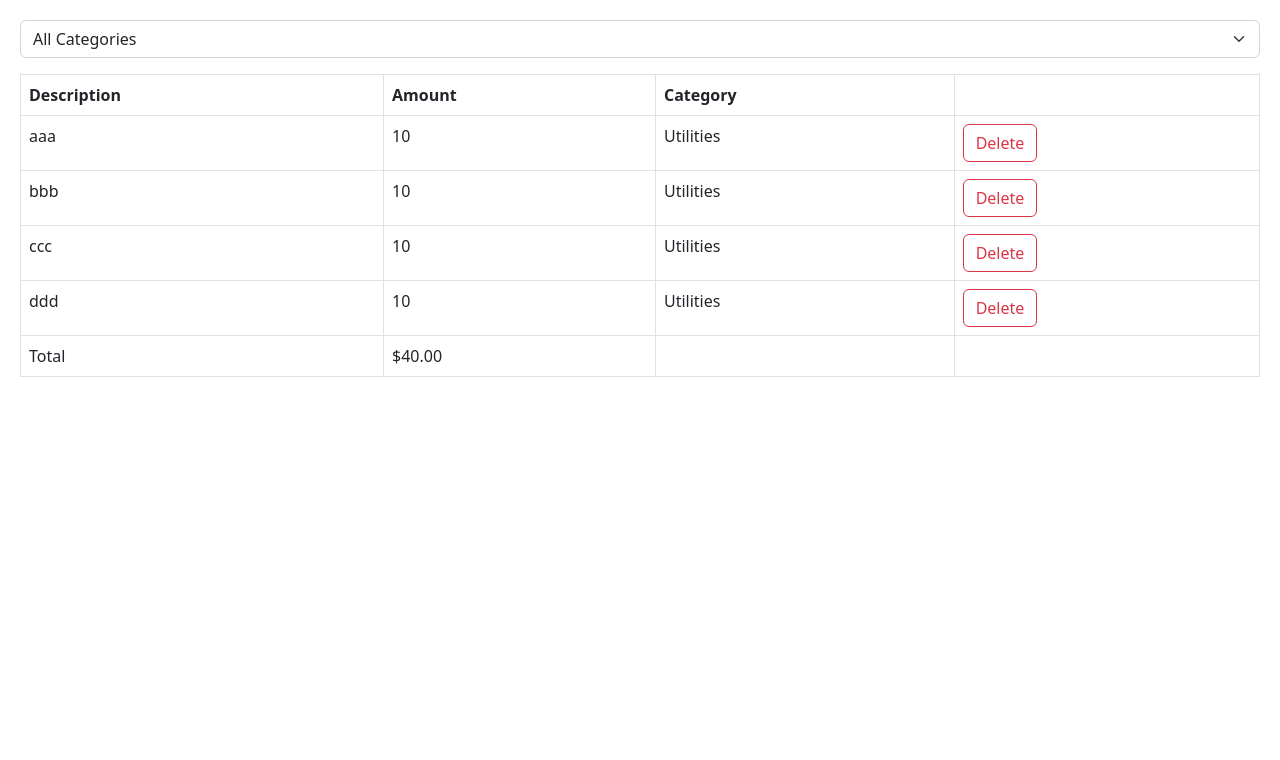
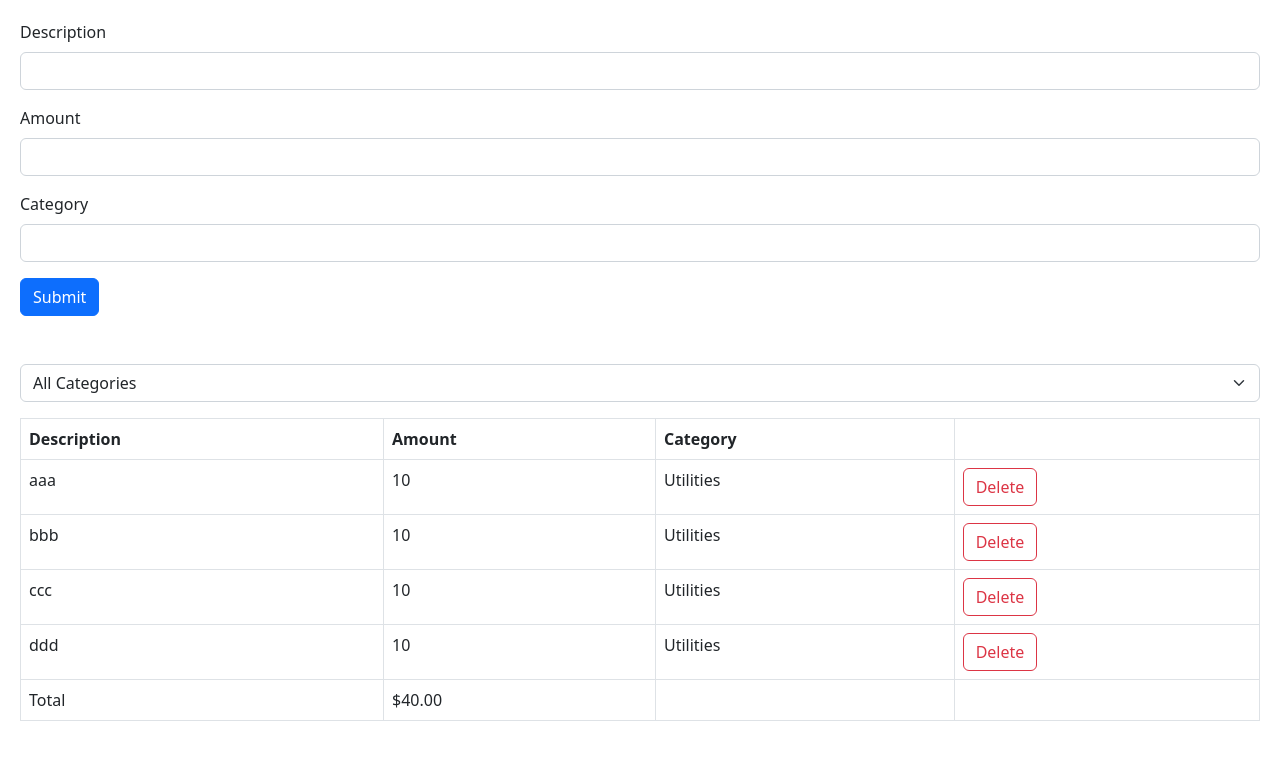
Before and after one commit to twcarbone/mosh-react-part-1, a React (Vite) app: page / in a window 1280 px wide. Shown: the top 760 px of the page. Built offline with nearby package versions, Linux system fonts and the light colour scheme.

Commit message:
Building Forms - Building ExpenseList - Part 3

```diff
--- a/src/App.tsx
+++ b/src/App.tsx
@@ -1,7 +1,10 @@
 import { useState } from "react";
 
 import ExpenseFilter from "./expense-tracker/components/ExpenseFilter";
+import ExpenseForm from "./expense-tracker/components/ExpenseForm";
 import ExpenseList from "./expense-tracker/components/ExpenseList";
+
+export const categories = ["Groceries", "Utilities", "Entertainment"];
 
 function App() {
   const [selectedCategory, setSelectedCategory] = useState("");
@@ -19,6 +22,9 @@
 
   return (
     <div>
+      <div className="mb-5">
+        <ExpenseForm />
+      </div>
       <div className="mb-3">
         <ExpenseFilter
           onSelectCategory={(category) => setSelectedCategory(category)}
--- a/src/expense-tracker/components/ExpenseFilter.tsx
+++ b/src/expense-tracker/components/ExpenseFilter.tsx
@@ -1,3 +1,5 @@
+import { categories } from "../../App";
+
 interface Props {
   onSelectCategory: (category: string) => void;
 }
@@ -9,9 +11,11 @@
       onChange={(event) => onSelectCategory(event.target.value)}
     >
       <option value="">All Categories</option>
-      <option value="Groceries">Groceries</option>
-      <option value="Utilities">Utilities</option>
-      <option value="Entertainment">Entertainment</option>
+      {categories.map((category) => (
+        <option key={category} value={category}>
+          {category}
+        </option>
+      ))}
     </select>
   );
 }
--- /dev/null
+++ b/src/expense-tracker/components/ExpenseForm.tsx
@@ -0,0 +1,36 @@
+import { categories } from "../../App";
+
+function ExpenseForm() {
+  return (
+    <form>
+      <div className="mb-3">
+        <label htmlFor="description" className="form-label">
+          Description
+        </label>
+        <input id="description" type="text" className="form-control" />
+      </div>
+      <div className="mb-3">
+        <label htmlFor="amount" className="form-label">
+          Amount
+        </label>
+        <input id="amount" type="number" className="form-control" />
+      </div>
+      <div className="mb-3">
+        <label htmlFor="category" className="form-label">
+          Category
+        </label>
+        <select id="category" className="form-control">
+          <option value=""></option>
+          {categories.map((category) => (
+            <option key={category} value={category}>
+              {category}
+            </option>
+          ))}
+        </select>
+      </div>
+      <button className="btn btn-primary">Submit</button>
+    </form>
+  );
+}
+
+export default ExpenseForm;
```
